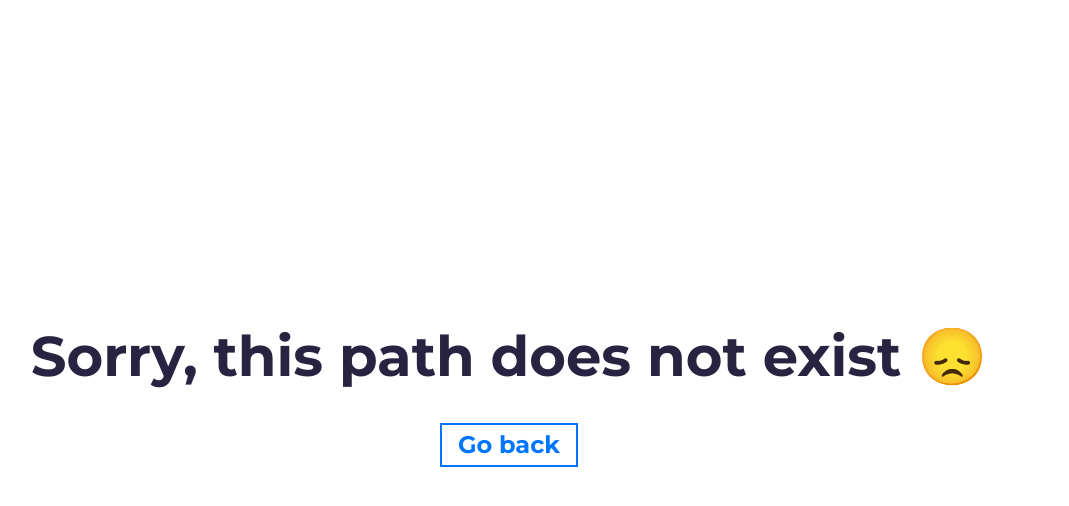
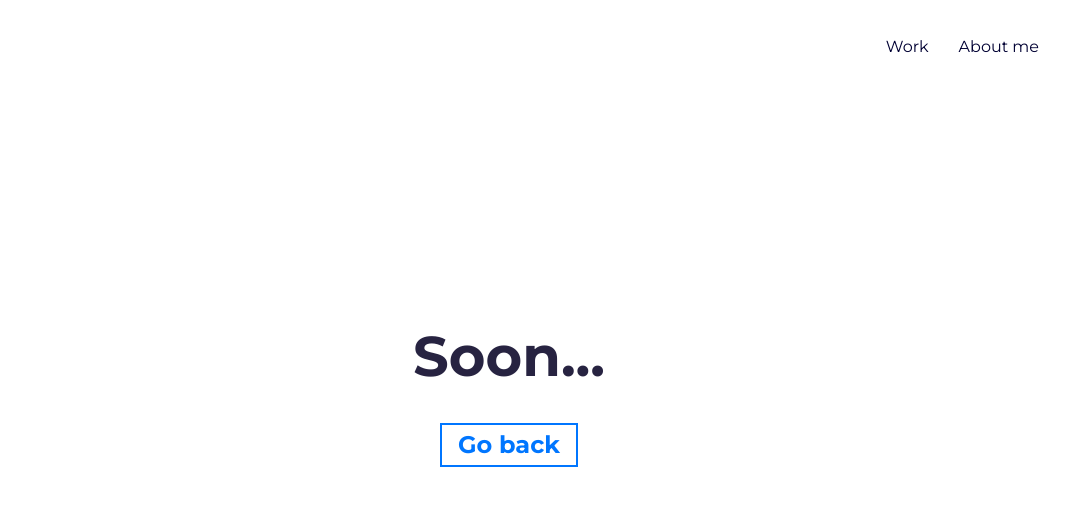
Before and after one commit to alejandroBrb/landing, a Gatsby site: page /about in a window 1280 px wide. Before the commit this address had no page. Shown: the whole page, without its empty margins (131-1200 px from the left). Built offline with nearby package versions, Linux system fonts and the light colour scheme; Gatsby itself is replaced by a stand-in of ours.

Commit message:
feat: add menu and page

```diff
--- a/gatsby-config.js
+++ b/gatsby-config.js
@@ -22,11 +22,11 @@ module.exports = {
     {
       resolve: `gatsby-plugin-manifest`,
       options: {
-        name: `Gatsby Simplefolio`,
-        short_name: `Simplefolio`,
+        name: `Alejandro Barba | About me`,
+        short_name: `albrb`,
         start_url: `/`,
         background_color: `#fff`,
-        theme_color: `#02aab0`,
+        theme_color: `#0076ff`,
         display: `standalone`,
         icon: 'src/images/favicon.png',
       },
--- a/src/components/App.jsx
+++ b/src/components/App.jsx
@@ -1,4 +1,5 @@
 import React from 'react';
+import Menu from './Menu';
 import Hero from './Hero/Hero';
 
 import { PortfolioProvider } from '../context/context';
@@ -6,6 +7,7 @@ import { PortfolioProvider } from '../context/context';
 function App() {
   return (
     <PortfolioProvider value={{  }}>
+      <Menu />
       <Hero />
     </PortfolioProvider>
   );
--- a/src/components/Hero/Hero.jsx
+++ b/src/components/Hero/Hero.jsx
@@ -1,11 +1,8 @@
-import React, { useContext, useState, useEffect } from 'react';
+import React, { useState, useEffect } from 'react';
 import { Container } from 'react-bootstrap';
 import Fade from 'react-reveal/Fade';
-import PortfolioContext from '../../context/context';
 
 const Header = () => {
-  const { hero } = useContext(PortfolioContext);
-
   const [isDesktop, setIsDesktop] = useState(false);
   const [isMobile, setIsMobile] = useState(false);
 
--- /dev/null
+++ b/src/components/Menu.jsx
@@ -0,0 +1,31 @@
+import React from 'react';
+import { Link } from 'gatsby';
+import { Container, Navbar, Nav } from 'react-bootstrap';
+
+const Menu = () => {
+  return (
+    <section id="menu">
+      <Container>
+        <Navbar expand="lg" className="nav-bar">
+          <Navbar.Toggle aria-controls="basic-navbar-nav" className="menu-toogle"/>
+          <Navbar.Collapse id="basic-navbar-nav">
+            <Nav className="nav">
+              <p className="bold mx-4">
+                <Link to="/about" >
+                  About me
+                </Link>
+              </p>
+            <p className="bold mx-4">
+              <Link to="/work">
+                Work
+              </Link>
+            </p>
+            </Nav>
+          </Navbar.Collapse>
+        </Navbar>
+      </Container>
+    </section>
+  );
+};
+
+export default Menu;
--- /dev/null
+++ b/src/pages/about.js
@@ -0,0 +1,40 @@
+import React from 'react';
+import { Link } from 'gatsby';
+import { Helmet } from 'react-helmet';
+import { Container } from 'react-bootstrap';
+import Fade from 'react-reveal/Fade';
+import Menu from '../components/Menu';
+import 'bootstrap/dist/css/bootstrap.min.css';
+
+import '../style/main.scss';
+
+export default () => {
+  return (
+    <>
+      <Helmet>
+        <meta charSet="utf-8" />
+        <title>Alejandro Barba | About</title>
+        <html lang={'en'} />
+        <meta name="description" content="Personal portafolio" />
+      </Helmet>
+      <Menu />
+
+      <section id="hero" className="jumbotron">
+        <Container>
+          <Fade bottom duration={1000} delay={500} distance="30px">
+            <h1 className="hero-title text-center">
+              Soon...
+            </h1>
+          </Fade>
+          <Fade bottom duration={1000} delay={1000} distance="30px">
+            <p className="hero-cta justify-content-center">
+              <Link className="cta-btn cta-btn--hero" to="/">
+                Go back
+              </Link>
+            </p>
+          </Fade>
+        </Container>
+      </section>
+    </>
+  );
+};
--- a/src/pages/index.js
+++ b/src/pages/index.js
@@ -9,9 +9,9 @@ export default () => {
     <>
       <Helmet>
         <meta charSet="utf-8" />
-        <title>Alejandro Barba | About me</title>
+        <title>Alejandro Barba | Home</title>
         <html lang={'en'} />
-        <meta name="description" content={"Personal portafolio"} />
+        <meta name="description" content="Personal portafolio" />
       </Helmet>
       <App />
     </>
--- /dev/null
+++ b/src/pages/work.js
@@ -0,0 +1,40 @@
+import React from 'react';
+import { Link } from 'gatsby';
+import { Helmet } from 'react-helmet';
+import { Container } from 'react-bootstrap';
+import Fade from 'react-reveal/Fade';
+import Menu from '../components/Menu';
+import 'bootstrap/dist/css/bootstrap.min.css';
+
+import '../style/main.scss';
+
+export default () => {
+  return (
+    <>
+      <Helmet>
+        <meta charSet="utf-8" />
+        <title>Alejandro Barba | Work</title>
+        <html lang={'en'} />
+        <meta name="description" content="Page not found" />
+      </Helmet>
+      <Menu />
+
+      <section id="hero" className="jumbotron">
+        <Container>
+          <Fade bottom duration={1000} delay={500} distance="30px">
+            <h1 className="hero-title text-center">
+              Soon...
+            </h1>
+          </Fade>
+          <Fade bottom duration={1000} delay={1000} distance="30px">
+            <p className="hero-cta justify-content-center">
+              <Link className="cta-btn cta-btn--hero" to="/">
+                Go back
+              </Link>
+            </p>
+          </Fade>
+        </Container>
+      </section>
+    </>
+  );
+};
--- a/src/style/base/_base.scss
+++ b/src/style/base/_base.scss
@@ -8,7 +8,7 @@ body {
   --color-primary: #{$light-primary-color};
   --color-secondary: #{$light-secondary-color};
 
-  --color-text: #{$light-color};
+  --color-text: #{$dark-color};
 
   background-color: var(--color-page-background);
   font-family: 'Montserrat', sans-serif;
@@ -21,6 +21,6 @@ body {
     --color-heading: #{$dark-text-heading};
     --color-primary: #{$dark-primary-color};
     --color-secondary: #{$dark-secondary-color};
-    --color-text: #{$dark-color};
+    --color-text: #{$light-color};
   }
 }
--- a/src/style/base/_typography.scss
+++ b/src/style/base/_typography.scss
@@ -8,6 +8,7 @@ p,
 a {
   font-family: 'Montserrat', sans-serif;
   font-size: $default-font-size;
+  color: var(--color-text)
 }
 
 a,
@@ -55,3 +56,8 @@ a:hover {
             user-select: none; /* Non-prefixed version, currently
                                   supported by Chrome, Edge, Opera and Firefox */
 }
+
+
+.bold {
+  font-weight: 500;
+}
--- /dev/null
+++ b/src/style/components/_menu.scss
@@ -0,0 +1,58 @@
+#menu {
+  width: 100%;
+  position: absolute;
+  position: fixed;
+  padding: 3rem 5.6rem;
+
+  @include respond(phone) {
+    padding: 1rem 0rem
+  }
+
+  .nav-bar {
+    flex-grow: 1;
+    display: flex;
+    flex-wrap: wrap;
+    flex-direction: row-reverse;
+  }
+
+  .nav {
+    flex-grow: 1;
+    display: flex;
+    flex-wrap: wrap;
+    flex-direction: row-reverse;
+
+    a:hover{
+      color: var(--color-text);
+    }
+
+    p:after {
+      background: none repeat scroll 0 0 transparent;
+      bottom: 0;
+      content: "";
+      display: block;
+      height: 3px;
+      left: 50%;
+      background: var(--color-primary);
+      transition: width 0.3s ease 0s, left 0.3s ease 0s;
+      width: 0;
+    }
+
+    p:hover:after {
+      width: 100%;
+      left: 0%;
+    }
+
+    @include respond(phone) {
+      flex-direction: column;
+
+      p {
+        font-size: $big-font-size;
+      }
+    }
+  }
+}
+
+.navbar-light .navbar-toggler {
+  border-color: none !important;
+  color: var(--color-text)  !important;
+}
--- a/src/style/main.scss
+++ b/src/style/main.scss
@@ -6,6 +6,7 @@
 @import './base/typography';
 
 @import './components/buttons';
+@import './components/menu';
 
 @import './layout/footer';
 @import './layout/sections';
```
